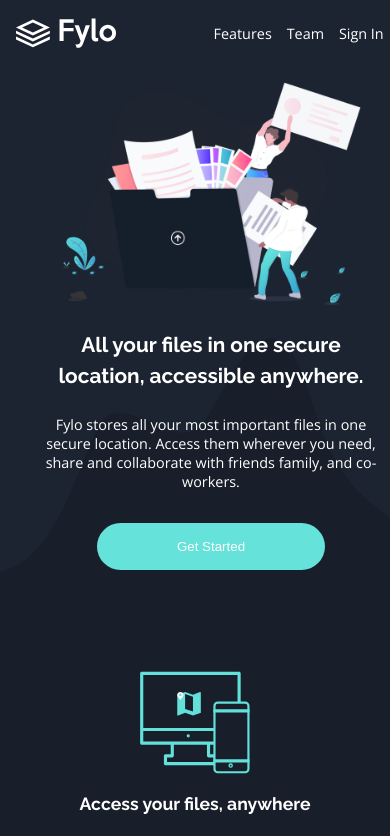
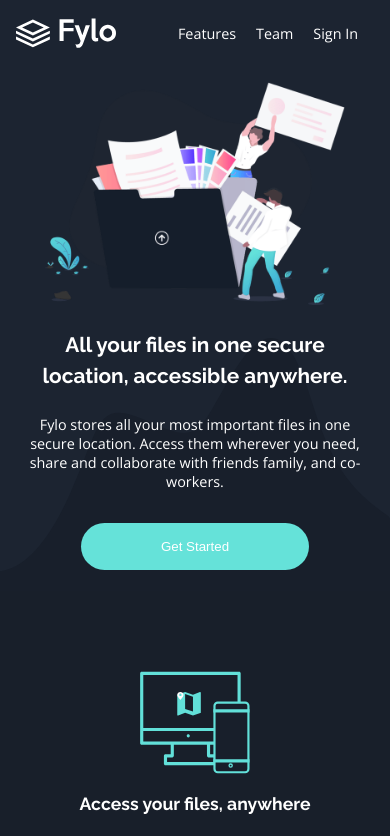
Before and after one commit to Ljusaj123/Fylo-Design-Page, a React (Create React App) app: page / in a window 390 px wide. Shown: the top 836 px of the page. Built offline with nearby package versions, Linux system fonts and the light colour scheme.

Commit message:
fixed bug with navbar in mobile display

```diff
--- a/src/styles/css/styles.css
+++ b/src/styles/css/styles.css
@@ -59,6 +59,7 @@ footer {
 .navigation-container {
   height: 100%;
   width: 100%;
+  min-width: 220px;
   display: -webkit-box;
   display: -ms-flexbox;
   display: flex;
@@ -72,7 +73,7 @@ footer {
 
 @media screen and (max-width: 750px) {
   .navigation {
-    justify-self: center;
+    margin-right: 1rem;
   }
 }
 .button {
@@ -112,7 +113,7 @@ header .header-container {
   height: 100%;
   display: grid;
   grid-template-columns: 40% 60%;
-  gap: 2rem;
+  row-gap: 2rem;
 }
 header .header-container .logo-container {
   display: -webkit-box;
--- a/src/styles/scss/components/_navbar.scss
+++ b/src/styles/scss/components/_navbar.scss
@@ -7,12 +7,14 @@
   &-container {
     height: 100%;
     width: 100%;
+    min-width: 220px;
     @include universal-flex-display(space-evenly, center);
   }
 }
 
 @include media-750 {
   .navigation {
-    justify-self: center;
+    margin-right: 1rem;
+    // justify-self: center;
   }
 }
--- a/src/styles/scss/layout/_header.scss
+++ b/src/styles/scss/layout/_header.scss
@@ -13,7 +13,7 @@ header {
     height: 100%;
     display: grid;
     grid-template-columns: 40% 60%;
-    gap: 2rem;
+    row-gap: 2rem;
 
     .logo-container {
       @include universal-flex-display(flex-start, center);
```
